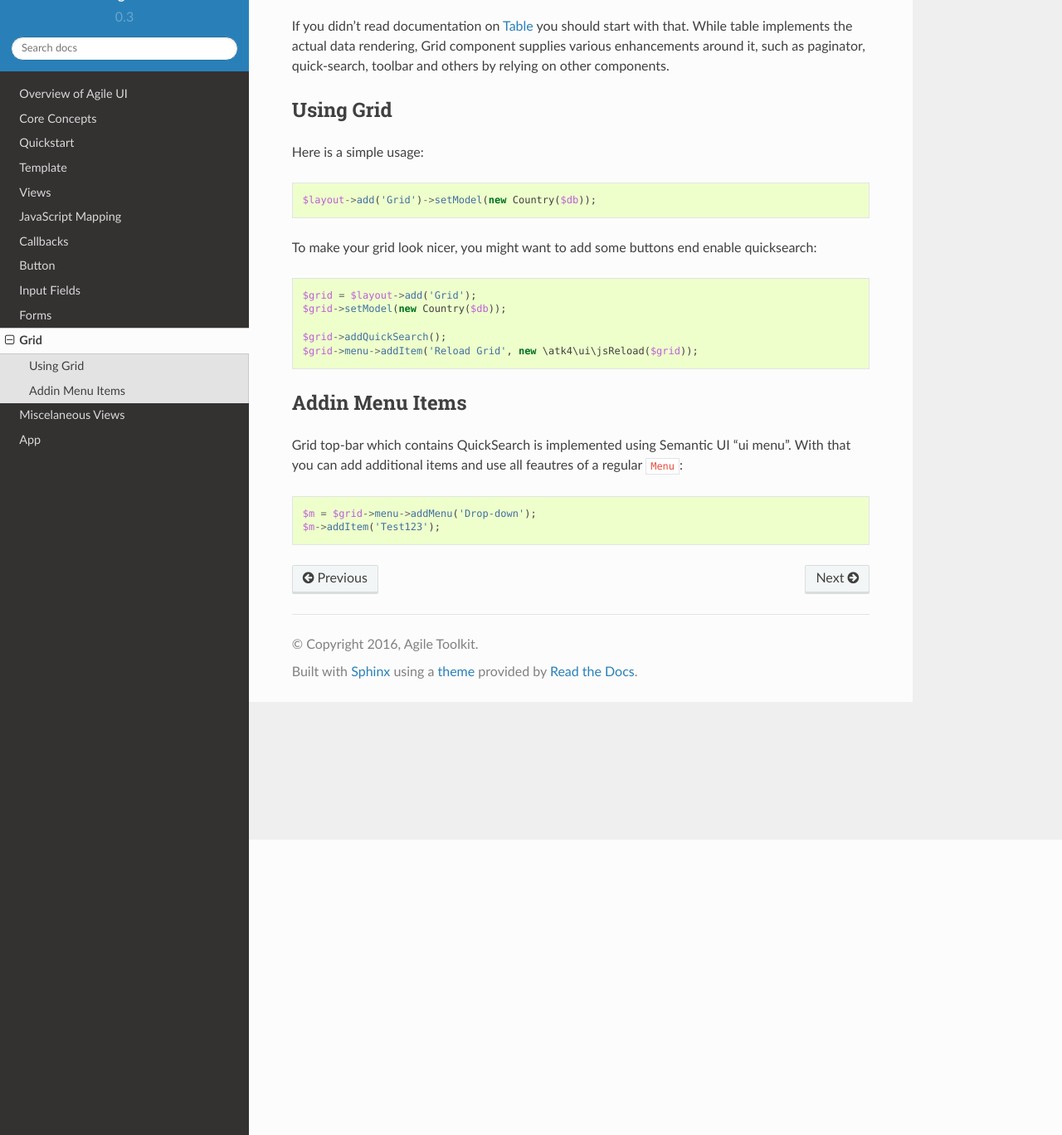
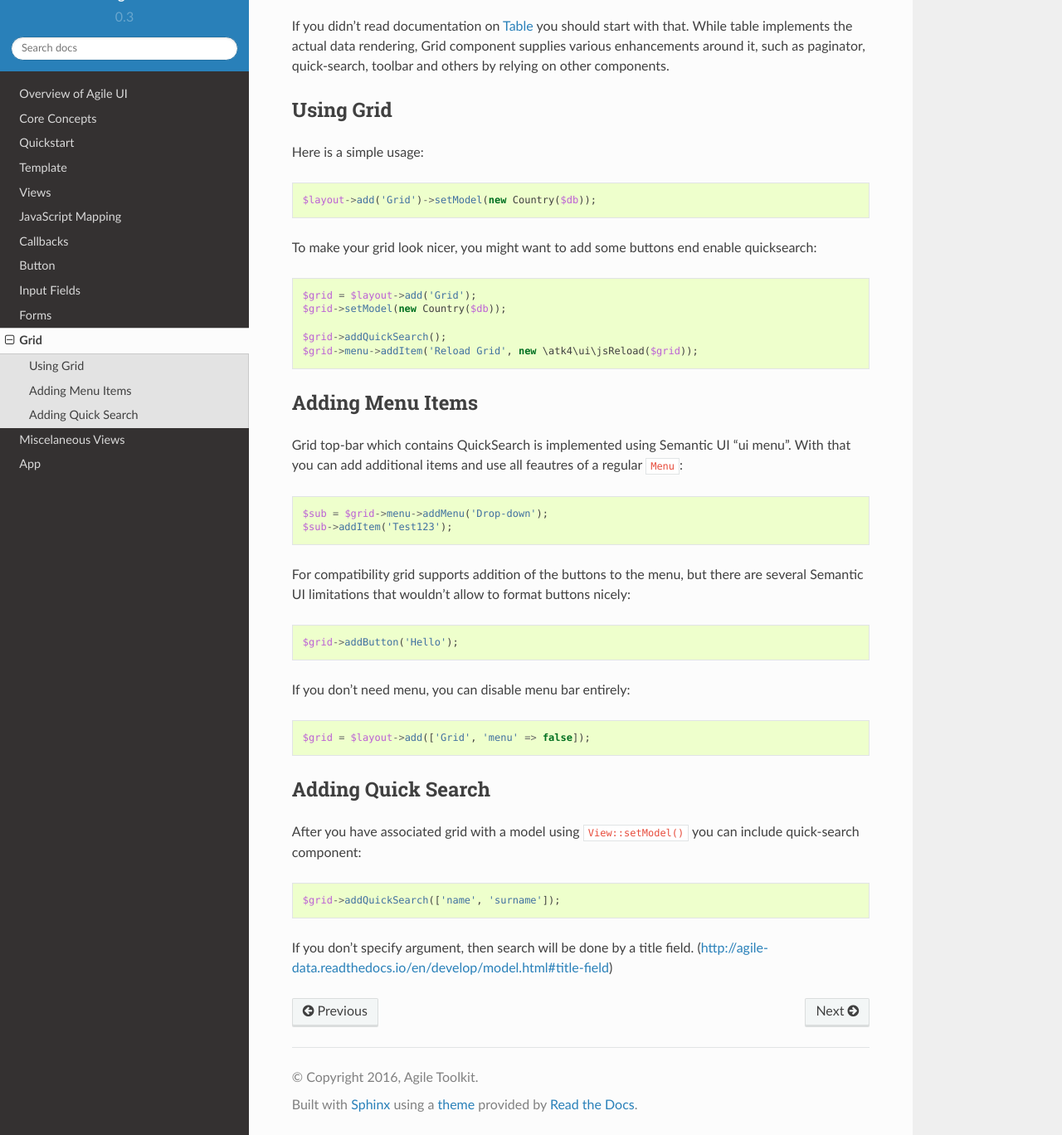
Before and after one commit to atk4/ui, a Sphinx documentation site: the page built from docs/grid.rst, in a window 1280 px wide and 1400 px high, scrolled down 356 px, cut to the strip 32-1400 px from the top of the window. Shown: the whole strip at 83% size. Built offline with Sphinx 7.4.7 and the Read the Docs theme 2.0.0, drawn with Linux system fonts in a browser that asks for light colours; cross-references to code outside the pages are shown as plain code.

Commit message:
cleanups

```diff
--- a/docs/grid.rst
+++ b/docs/grid.rst
@@ -27,11 +27,39 @@ To make your grid look nicer, you might want to add some buttons end enable quic
     $grid->addQuickSearch();
     $grid->menu->addItem('Reload Grid', new \atk4\ui\jsReload($grid));
 
-Addin Menu Items
-================
+Adding Menu Items
+=================
+
+.. php:attr: $menu
+
+.. php:method: addButton($label)
 
 Grid top-bar which contains QuickSearch is implemented using Semantic UI "ui menu". With that
 you can add additional items and use all feautres of a regular :php:class:`Menu`::
 
-    $m = $grid->menu->addMenu('Drop-down');
-    $m->addItem('Test123');
+    $sub = $grid->menu->addMenu('Drop-down');
+    $sub->addItem('Test123');
+
+For compatibility grid supports addition of the buttons to the menu, but there are several
+Semantic UI limitations that wouldn't allow to format buttons nicely::
+
+    $grid->addButton('Hello');
+
+If you don't need menu, you can disable menu bar entirely::
+
+    $grid = $layout->add(['Grid', 'menu' => false]);
+
+Adding Quick Search
+===================
+
+.. php:method: addQuickSearch($fields = [])
+
+.. php:attr: $quickSearch
+
+After you have associated grid with a model using :php:class:`View::setModel()` you can
+include quick-search component::
+
+    $grid->addQuickSearch(['name', 'surname']);
+
+If you don't specify argument, then search will be done by a title field.
+(http://agile-data.readthedocs.io/en/develop/model.html#title-field)
--- a/docs/index.rst
+++ b/docs/index.rst
@@ -29,6 +29,7 @@ Contents:
     core
     layouts
     building-components
+    menu
     lister
     table
     paginator
```
Also changed, not shown: 2 other files.
